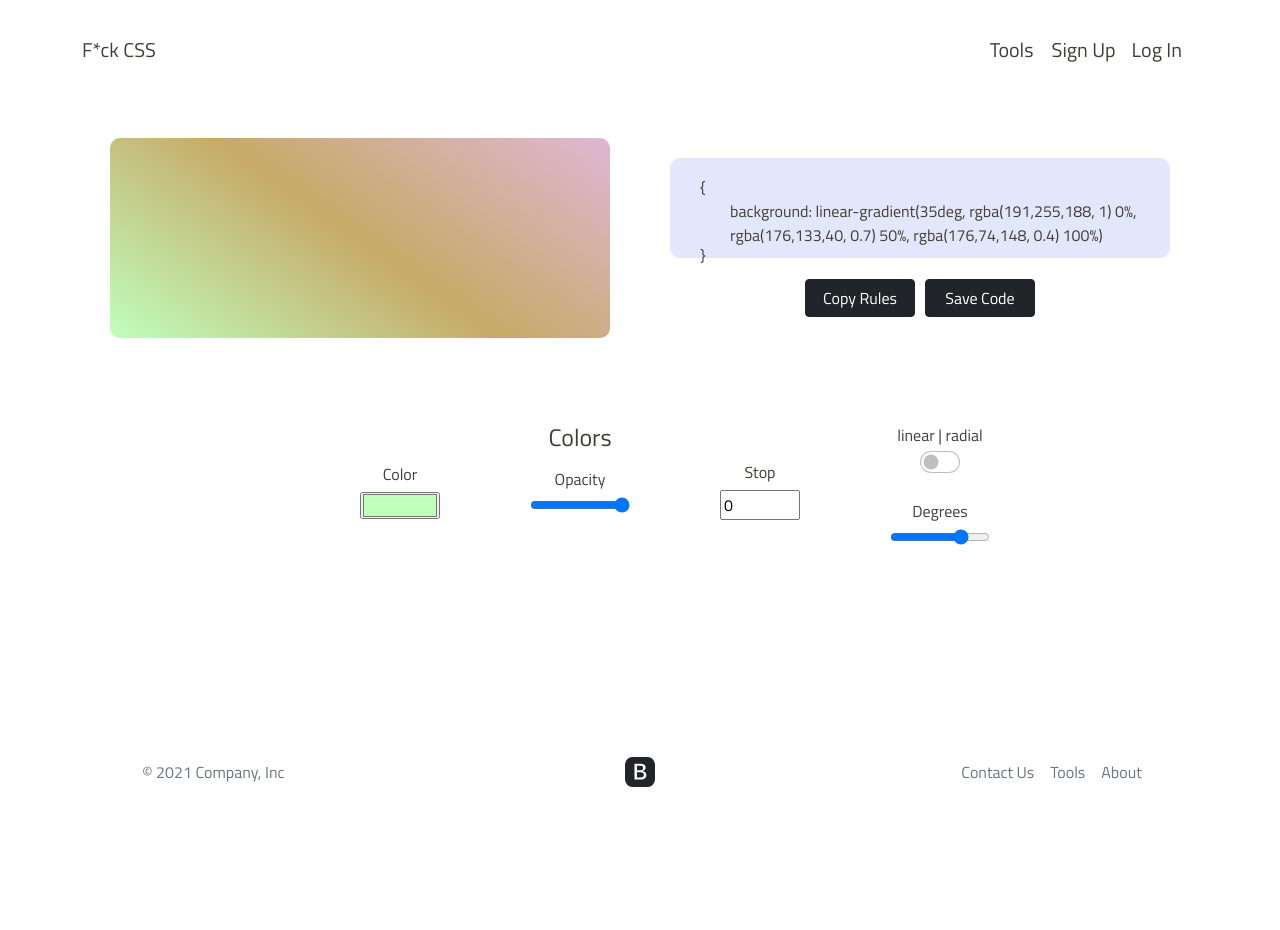
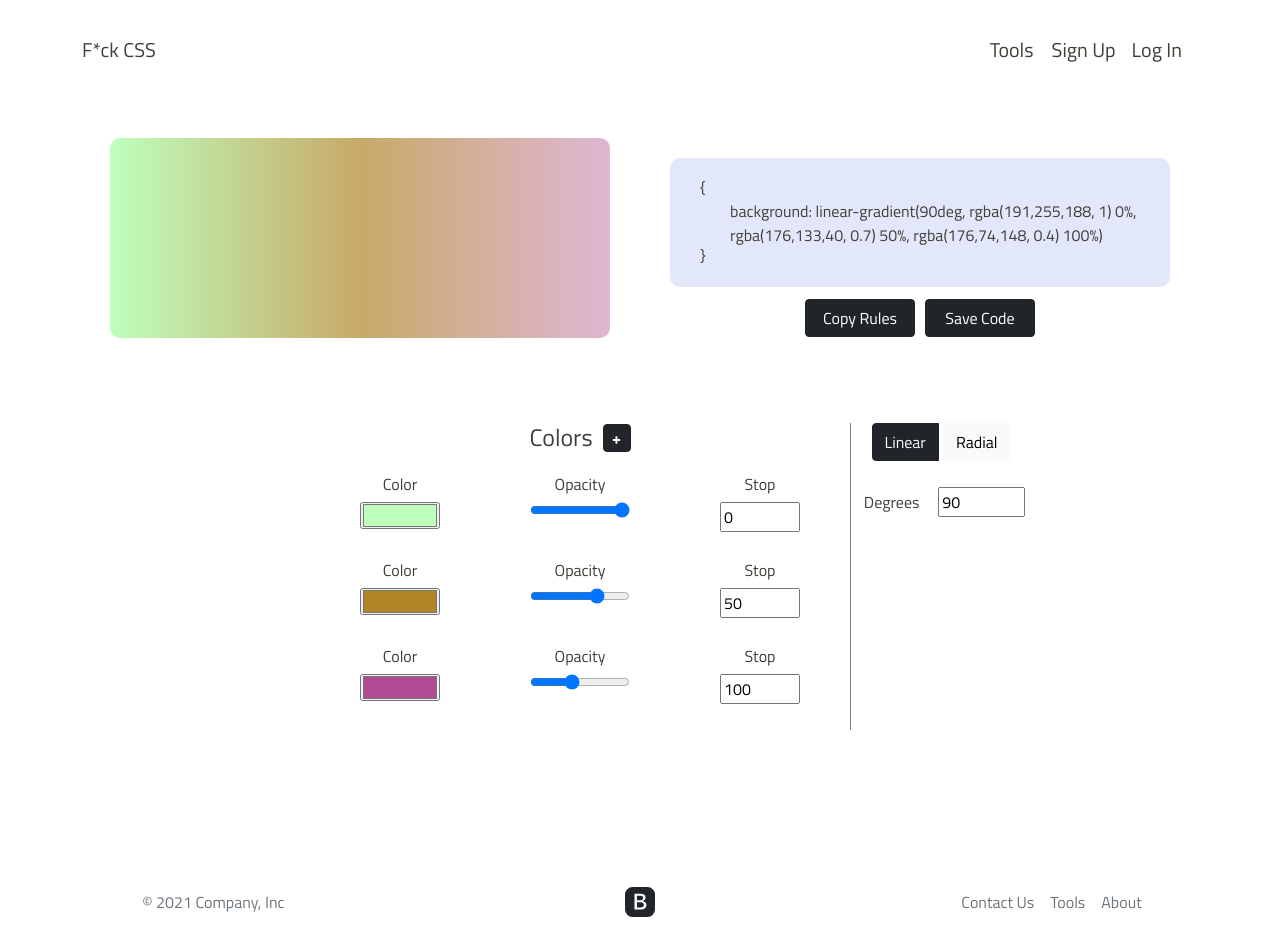
Before and after one commit to fck-css/web, a React (Create React App) app: page /gradient in a window 1280 px wide. Before the commit the page ends 800 px from the top, so only its background shows below. Built offline with nearby package versions, Linux system fonts and the light colour scheme.

Commit message:
add linear or radial funcionality, add degrees funcionality and add the possibility of adding more colors to the gradient

```diff
--- a/src/views/Gradient/Gradient.jsx
+++ b/src/views/Gradient/Gradient.jsx
@@ -3,8 +3,8 @@ import { useAuthContext } from "../../contexts/AuthContext/AuthContext";
 import './Gradient.scss';
 
 const cssDefaultValues = {
-    type: false,
-    degrees: 35,
+    type: true,
+    degrees: 90,
     colors: [
         { color: '#BFFFBC', opacity: 1, stop: 0},
         { color: '#b08528', opacity: 0.7, stop: 50},
@@ -36,12 +36,24 @@ const Gradient = () => {
         }
     }
 
-    const gradient = `${!cssRules.type ? 'linear-gradient' : 'radial-gradient'}(${cssRules.degrees}deg, ${cssRules.colors.map(el => ` ${hexToRgbA(el.color)}, ${el.opacity}) ${el.stop}%`)})`;
+    const gradient = `${cssRules.type ? 'linear-gradient' : 'radial-gradient'}(${ cssRules.type ? `${cssRules.degrees}deg` : 'circle' }, ${cssRules.colors.map(el => ` ${hexToRgbA(el.color)}, ${el.opacity}) ${el.stop}%`)})`;
 
     const copyText = () => {
         navigator.clipboard.writeText(`background: ${gradient}`);
         createToast("Copied to clipboard", "success");
     };
+
+    const addColor = () => {
+        const color = { color: '#BFFFBC', opacity: 1, stop: 0};
+
+        const colors = cssRules.colors;
+        colors.push(color);
+
+        setCssRules({
+            ...cssRules,
+            colors: colors
+        })
+    }
 
     return (
         <div className='container gradient-page'>
@@ -53,7 +65,6 @@ const Gradient = () => {
                     >
                     </div>
                 </div>
-
 
                 <div className='gradient-css-rules-div'>
                     <div className='gradient-css-rules'>
@@ -72,31 +83,43 @@ const Gradient = () => {
 
             <div className='gradient-input-group'>
                 <div className='gradient-input-group-1'>
+                    <div>
                         <h4>Colors</h4>
-                    <div className="color-div">
+                        <button className="btn btn-dark add-color-btn" onClick={() => addColor()}>+</button>
+                    </div>
+                    {
+                        cssRules.colors.map((color, index) => {
+                            return(
+                                <div className="color-div" key={index}>
                                     <div className='gradient-input'>
                                         <label htmlFor="color">Color</label>
-                            <input type="color" id="color" value={cssRules.colors[0].color} onChange={(e) => updateCssRules('horizontalShadowLength', e.target.value)} />
+                                        <input type="color" id="color" value={color.color} />
                                     </div>
-                        <div className='box-shadow-input'>
+                                    <div className='gradient-input'>
                                         <label htmlFor="color-opacity">Opacity</label>
-                            <input type="range" min="0" max="1" step="0.01" id="color-opacity" value={cssRules.colors[0].opacity} onChange={(e) => updateCssRules('opacity', e.target.value)} />
+                                        <input type="range" min="0" max="1" step="0.01" id="color-opacity" value={color.opacity} />
                                     </div>
-                        <div className='box-shadow-input'>
+                                    <div className='gradient-input'>
                                         <label htmlFor="color-stp">Stop</label>
-                            <input type="number" min="0" max="100" id="color-stop" value={cssRules.colors[0].stop} onChange={(e) => updateCssRules('opacity', e.target.value)} />
+                                        <input type="number" min="0" max="100" id="color-stop" value={color.stop} />
                                     </div>
                                 </div>
+                            )
+                        })
+                    }
                 </div>
                 <div className='gradient-input-group-2'>
-                    <div className='box-shadow-input form-check form-switch'>
-                        <label htmlFor="type">linear | radial</label>
-                        <input className="form-check-input" type="checkbox" role="switch" id="type" onChange={(e) => updateCssRules('inset', !cssRules.type)} />
+                    <div className='gradient-input'>
+                        <button className={`btn btn-linear ${cssRules.type ? 'btn-dark' : 'btn-light' }`} onClick={() => updateCssRules('type', true)}>Linear</button>
+                        <button className={`btn btn-radial ${!cssRules.type ? 'btn-dark' : 'btn-light' }`} onClick={() => updateCssRules('type', false)}>Radial</button>
                     </div>
+                    {
+                        cssRules.type &&
                         <div className='gradient-input'>
                             <label htmlFor="degrees">Degrees</label>
-                        <input type="range" min="-100" max="100" id="degrees"  onChange={(e) => updateCssRules('verticalShadowLength', e.target.value)} />
+                            <input type="number" min="0" max="360" id="degrees" value={cssRules.degrees} onChange={(e) => updateCssRules('degrees', e.target.value)} />
                         </div>
+                    }
                 </div>
             </div>
         </div>
--- a/src/views/Gradient/Gradient.scss
+++ b/src/views/Gradient/Gradient.scss
@@ -36,7 +36,7 @@
 .gradient-css-rules {
     padding: 20px;
     width: 500px;
-    height: 100px;
+    height: 180px;
     background-color: #E3E7FB;
     margin: 20px auto 0 auto;
     text-align: start;
@@ -76,6 +76,7 @@
     justify-content: space-between;
     align-items: center;
     height: 80px;
+    margin-top: 10px;
 }
 
 .gradient-btns button {
@@ -101,22 +102,43 @@
     margin-bottom: 20px;
 }
 
+.gradient-input-group-1 {
+    border-right: 0.25px solid grey;
+}
+
+.gradient-input-group-1 > div:first-child {
+    display: flex;
+    flex-direction: row;
+    justify-content: center;
+    align-items: center;
+    margin-bottom: 20px;
+}
+
+h4 {
+    margin-bottom: 0;
+    margin-right: 10px;
+}
+
+.gradient-input-group-2 > div {
+    display: flex;
+    flex-direction: row;
+    justify-content: center;
+    align-items: center;
+}
+
+.btn-linear {
+    border-top-right-radius: 0;
+    border-bottom-right-radius: 0;
+}
+
+.btn-radial {
+    border-top-left-radius: 0;
+    border-bottom-left-radius: 0;
+    margin-left: 4px;
+}
+
 .gradient-input label, .gradient-input input {
     width: 250px;
-}
-
-.form-switch {
-    padding: 0;
-}
-
-.form-switch .form-check-input {
-    margin-left: 6px;
-    width: 40px;
-    height: 22px;
-}
-
-.form-switch .form-check-input:hover {
-    cursor: pointer;
 }
 
 .gradient-input-group-1 input[type=color], .gradient-input-group-1 input[type=number] {
@@ -136,5 +158,13 @@
 .color-div {
     display: flex;
     justify-content: center;
-    align-items: center;
+    align-items: flex-start;
 }
+
+.add-color-btn {
+    width: 28px;
+    height: 28px;
+    line-height: normal;
+    padding: 0;
+    font-weight: bolder;
+}
```
Lines whose indentation alone changed are shown as unchanged.
